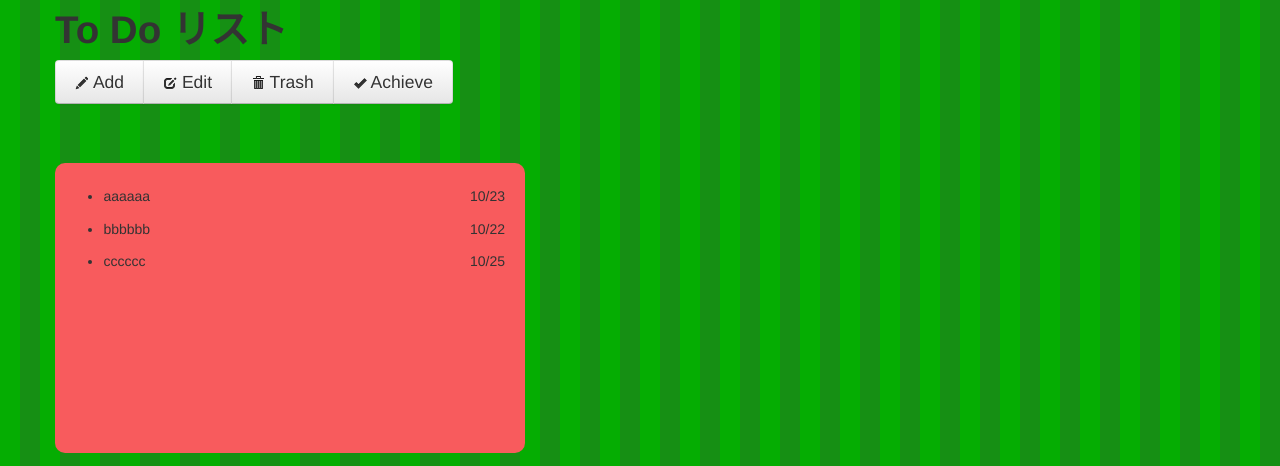
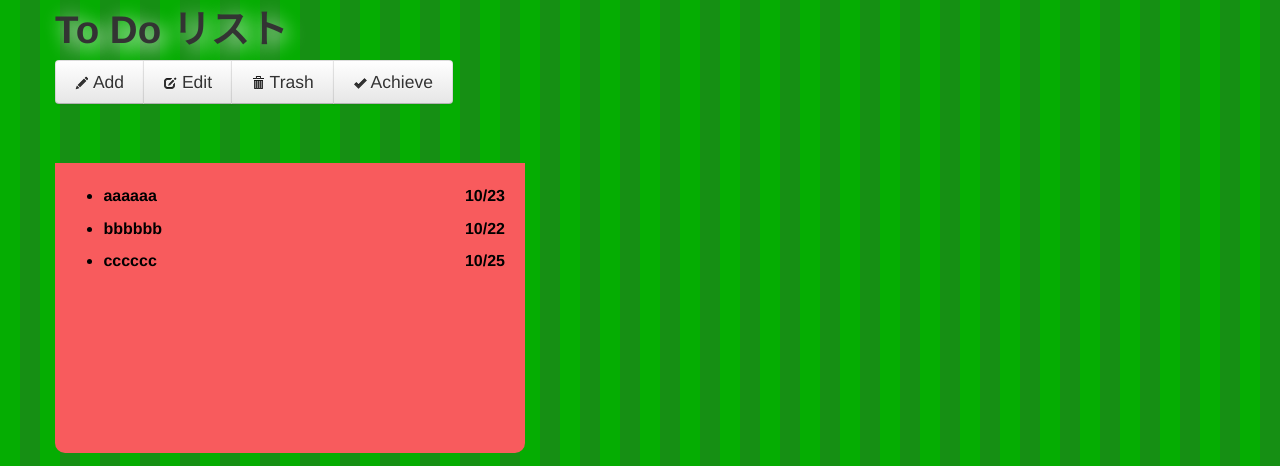
Before and after one commit to XMLPro/Webgroup, a PHP site: page /index.html in a window 1280 px wide. Shown: the top 466 px of the page. Run offline with PHP 8.4, Linux system fonts and the light colour scheme.

Commit message:
layout_update

```diff
--- a/css/layout.css
+++ b/css/layout.css
@@ -8,12 +8,21 @@ body{
 li {
 	margin-bottom: 3%;
 	cursor: pointer;
+	font-weight: bolder;
+	color:#000;
+	font-size:medium;
+}
+h1{
+	text-shadow:5px 5px 20px #fcfcfc;
+}
 
-}
 #box{
 	background-color: rgba(248, 91, 93, 1);
-	-webkit-border-radius: 10px;
-	border-radius: 10px;
+	/*-webkit-border-radius: 10px;*/
+	-webkit-border-bottom-right-radius: 10px;
+	-webkit-border-bottom-left-radius: 10px;
+	border-bottom-right-radius: 10px;
+	border-bottom-left-radius: 10px;
 	height: 290px;
 	padding-left: 2%;
 	padding-top: 2%;
@@ -21,6 +30,12 @@ li {
 }
 .title {
 	height: 20px;
+	background-color: rgba(248, 91, 93, 1);
+	-webkit-border-top-left-radius: 10px;
+	-webkit-border-top-right-radius: 10px;
+	border-top-left-radius: 10px;
+	border-top-right-radius: 10px;
+	font-weight: 900;
 	/*width: (100 * 5/12)%;
 	margin-right: (100-(100*5/12))%;
 	float: left;
--- a/js/script.js
+++ b/js/script.js
@@ -61,7 +61,7 @@ $(".taskCal").datepicker({
 	});
 $( ".taskCal" ).datepicker( "option", "dateFormat", "yy-mm-dd" );
 
-$(".title").width($("#box").width());
+$(".title").width($("#box").width()+9);
 
 $(document).on("click", "#create", function(){
 	console.log("saveボタンが押された！");
```
